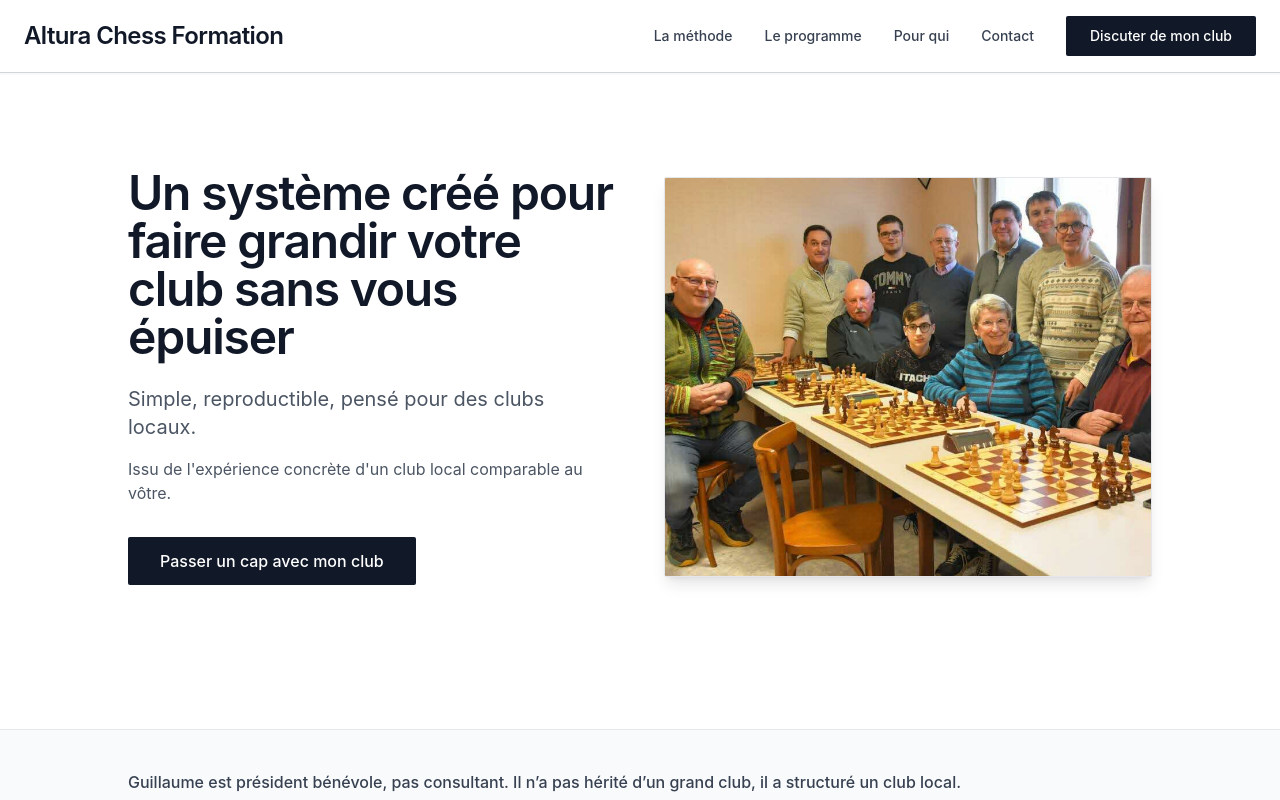
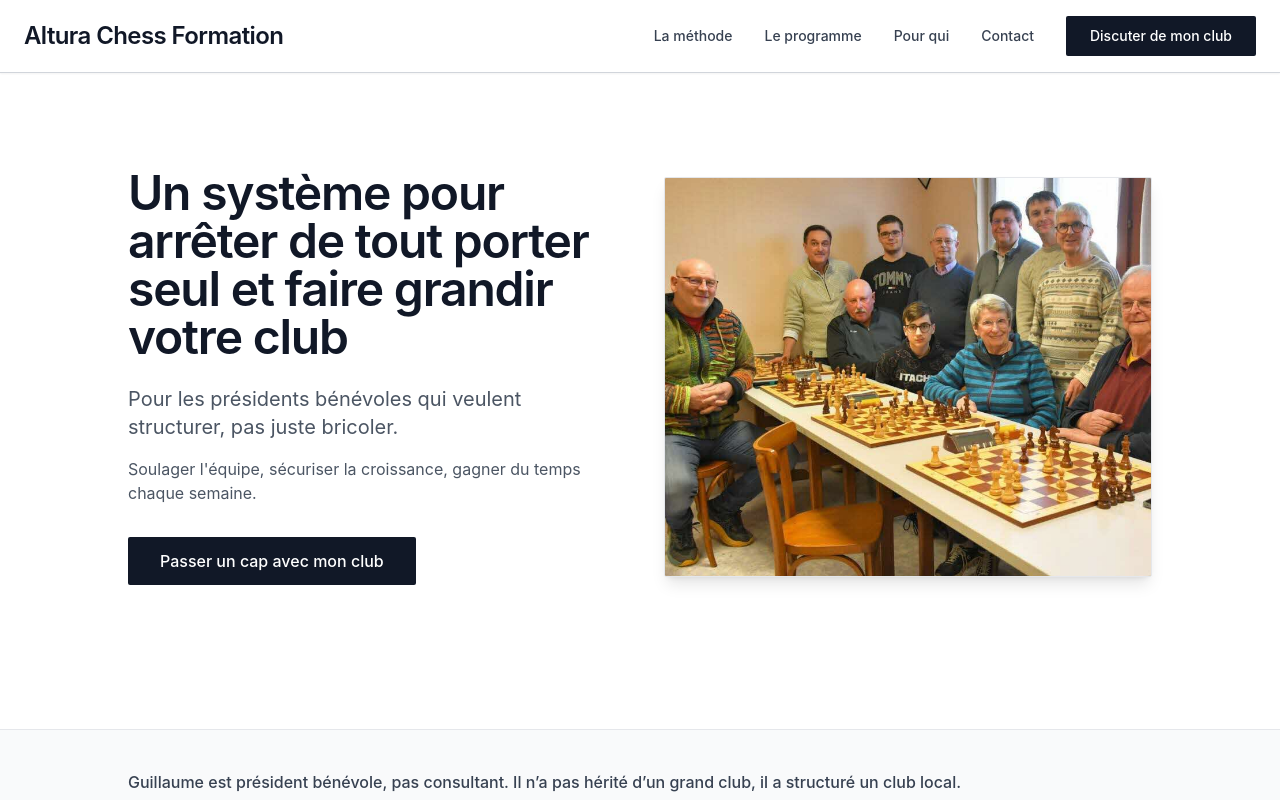
Before and after one commit to mselleki/Altura-Chess, a React (Vite) app in the folder frontend/: page / in a window 1280 px wide. Shown: the top 800 px of the page. Built offline with nearby package versions, Linux system fonts and the light colour scheme; no server answers.

Commit message:
Hero plus emotion, micro-CTA, tension avec CTA

```diff
--- a/frontend/src/App.tsx
+++ b/frontend/src/App.tsx
@@ -199,13 +199,13 @@ function App() {
           <div className="grid md:grid-cols-2 gap-12 items-center mb-12">
             <div>
               <h2 className="text-4xl md:text-5xl font-semibold text-gray-900 mb-6 leading-tight tracking-tight">
-                Un système créé pour faire grandir votre club sans vous épuiser
+                Un système pour arrêter de tout porter seul et faire grandir votre club
               </h2>
               <p className="text-lg md:text-xl text-gray-600 mb-4 leading-relaxed">
-                Simple, reproductible, pensé pour des clubs locaux.
+                Pour les présidents bénévoles qui veulent structurer, pas juste bricoler.
               </p>
               <p className="text-base text-gray-600 mb-8">
-                Issu de l'expérience concrète d'un club local comparable au vôtre.
+                Soulager l'équipe, sécuriser la croissance, gagner du temps chaque semaine.
               </p>
               <button
                 onClick={scrollToForm}
@@ -510,6 +510,16 @@ function App() {
               <p className="text-gray-600 italic">
                 "On a testé, on a échoué, on a ajusté. Vous n'aurez pas à refaire ces erreurs dans votre club."
               </p>
+            </div>
+
+            {/* Micro-CTA */}
+            <div className="text-center">
+              <button
+                onClick={scrollToForm}
+                className="inline-flex items-center justify-center bg-gray-900 text-white px-6 py-2.5 rounded-sm font-medium hover:bg-gray-800 transition-colors text-sm"
+              >
+                Voir comment l'appliquer à mon club
+              </button>
             </div>
           </div>
 
@@ -820,9 +830,12 @@ function App() {
           <p className="text-xl text-gray-900 font-semibold mb-4">
             La plupart des clubs ne disparaissent pas. Ils stagnent, lentement, jusqu'à l'épuisement des bénévoles.
           </p>
-          <p className="text-gray-700">
+          <p className="text-gray-700 mb-6">
             Décider maintenant, c'est éviter que l'usure ne s'installe et sécuriser l'avenir du club.
           </p>
+          <div className="inline-flex items-center justify-center bg-gray-900 text-white px-6 py-2.5 rounded-sm font-medium hover:bg-gray-800 transition-colors text-sm">
+            <button onClick={scrollToForm}>Passer à l'action maintenant</button>
+          </div>
         </div>
       </section>
 
--- a/frontend/src/AppFormal.tsx
+++ b/frontend/src/AppFormal.tsx
@@ -199,13 +199,13 @@ function AppFormal() {
           <div className="grid md:grid-cols-2 gap-12 items-center mb-12">
             <div>
               <h2 className="text-4xl md:text-5xl font-semibold text-gray-900 mb-6 leading-tight tracking-tight">
-                Un système pour structurer efficacement votre club d'échecs
+                Un système pour arrêter de tout porter seul et faire grandir votre club
               </h2>
               <p className="text-lg md:text-xl text-gray-600 mb-4 leading-relaxed">
-                Méthode simple et reproductible, conçue pour les clubs locaux.
+                Pensé pour les présidents bénévoles qui veulent structurer sereinement leur club.
               </p>
               <p className="text-base text-gray-600 mb-8">
-                Cette approche a été éprouvée au club de Domloup, un club local comparable au vôtre.
+                Soulager l'équipe, fiabiliser l'organisation et sécuriser la croissance.
               </p>
               <button
                 onClick={scrollToForm}
@@ -354,9 +354,12 @@ function AppFormal() {
             <p className="text-xl text-white font-semibold mb-3">
               La plupart des clubs ne disparaissent pas. Ils stagnent, jusqu'à l'épuisement progressif des bénévoles.
             </p>
-            <p className="text-gray-300">
+            <p className="text-gray-300 mb-6">
               Agir maintenant, c'est sécuriser l'organisation et préserver les énergies.
             </p>
+            <div className="inline-flex items-center justify-center bg-white text-gray-900 px-6 py-2.5 rounded-sm font-medium hover:bg-gray-100 transition-colors text-sm">
+              <button onClick={scrollToForm}>Passer à l'action maintenant</button>
+            </div>
           </div>
           <div className="bg-gray-800 border border-gray-700 p-8 shadow-lg">
             <p className="text-xl leading-relaxed mb-4 text-gray-50">
@@ -517,6 +520,16 @@ function AppFormal() {
               <p className="text-gray-600 italic">
                 "L'expérience acquise sur le terrain permet de vous guider et d'éviter les erreurs fréquentes."
               </p>
+            </div>
+
+            {/* Micro-CTA */}
+            <div className="text-center">
+              <button
+                onClick={scrollToForm}
+                className="inline-flex items-center justify-center bg-gray-900 text-white px-6 py-2.5 rounded-sm font-medium hover:bg-gray-800 transition-colors text-sm"
+              >
+                Voir comment l'appliquer à mon club
+              </button>
             </div>
           </div>
 
```
